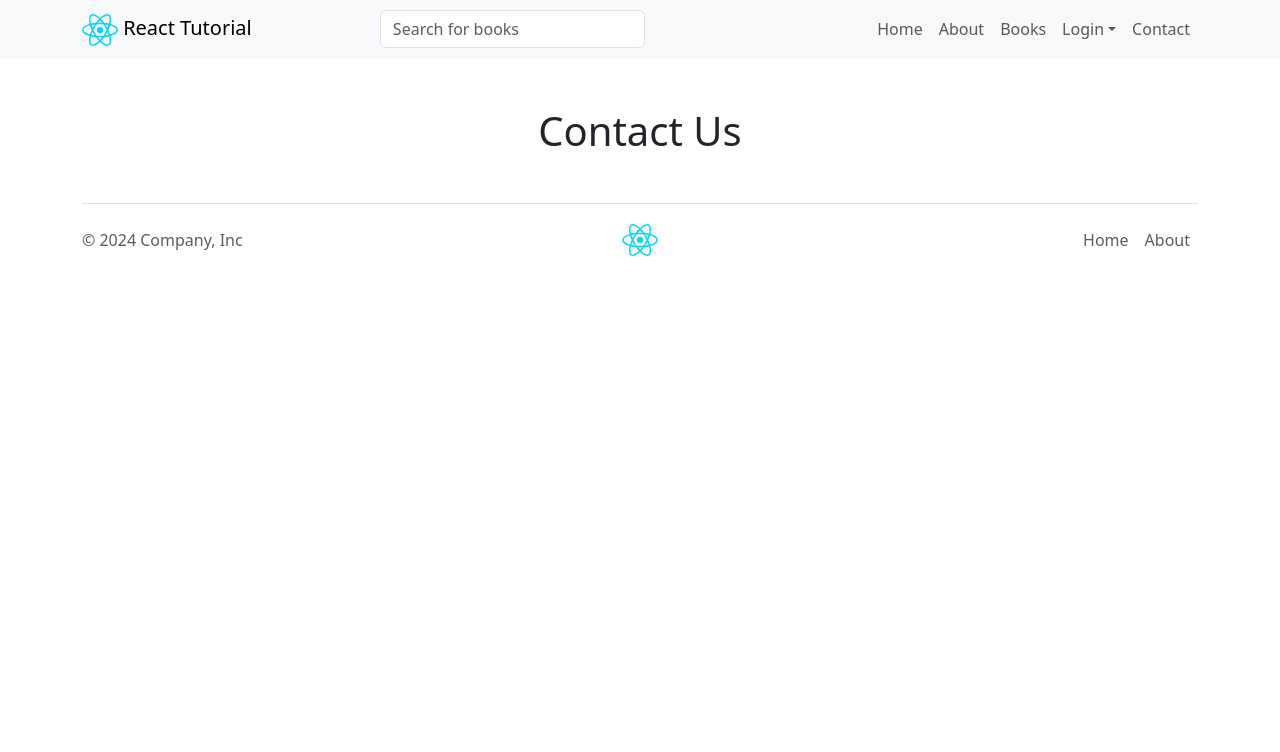
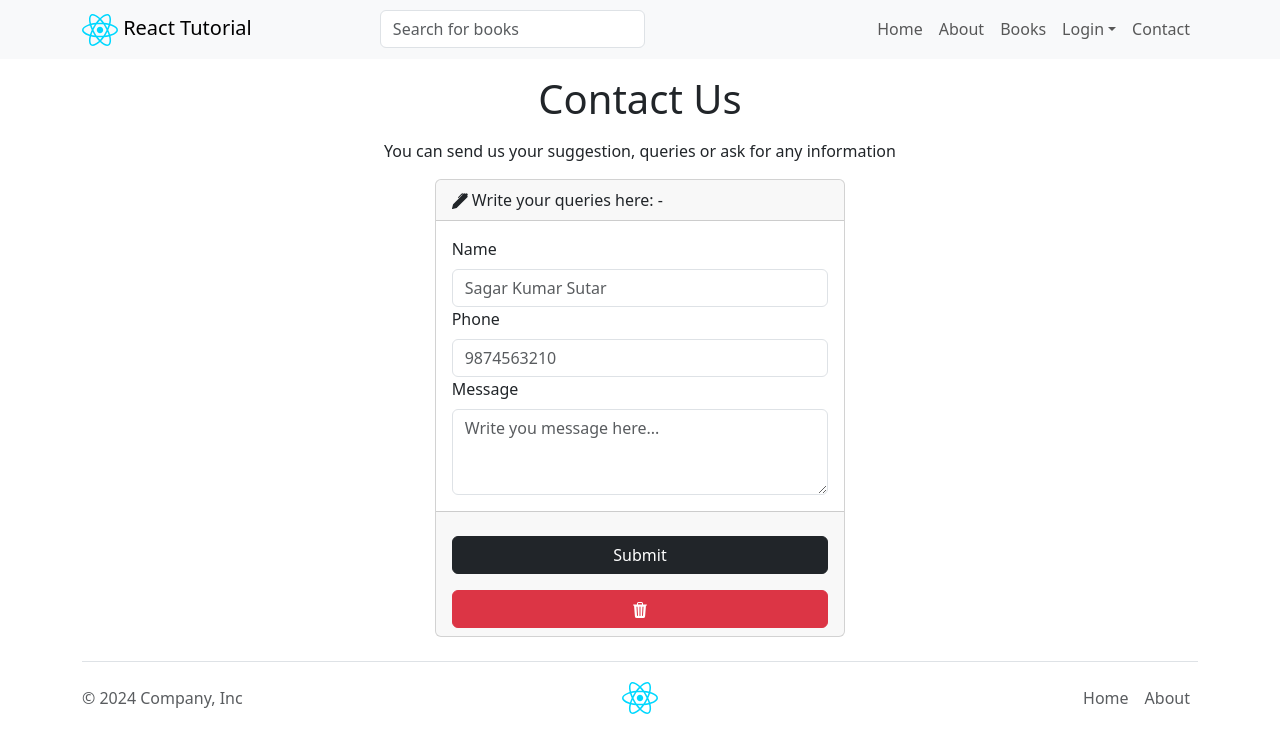
Before and after one commit to sagarsutar007/book-library, a React (Vite) app: page /contact in a window 1280 px wide. Shown: the top 752 px of the page. Built offline with nearby package versions, Linux system fonts and the light colour scheme.

Commit message:
icons & contact form

```diff
--- a/package.json
+++ b/package.json
@@ -14,6 +14,7 @@
     "react": "^18.3.1",
     "react-bootstrap": "^2.10.9",
     "react-dom": "^18.3.1",
+    "react-icons": "^5.5.0",
     "react-router-dom": "^7.1.5"
   },
   "devDependencies": {
--- a/src/pages/Contact.jsx
+++ b/src/pages/Contact.jsx
@@ -1,7 +1,66 @@
+import { useState } from 'react';
+import { Row, Col, Card } from 'react-bootstrap';
+import Button from 'react-bootstrap/Button';
+import Form from 'react-bootstrap/Form';
+import { BsFillPenFill, BsFillTrash3Fill } from "react-icons/bs";
+
 function Contact() {
+    const [name, setName] = useState('');
+    const [phone, setPhone] = useState('');
+    const [message, setMessage] = useState('');
+
+    const submitForm = () => {
+        console.log("Name", name);
+        console.log("Phone", phone);
+        console.log("Message", message);
+    }
+
+
     return (
         <>
-            <h1 className="text-center my-5">Contact Us</h1>
+            <h1 className="text-center my-3">Contact Us</h1>
+            <p className="text-center">You can send us your suggestion, queries or ask for any information</p>
+            <Form>
+                <Row>
+                    <Col lg={4} className="mx-auto">
+                        <Card>
+                            <Card.Header>
+                                <BsFillPenFill /> Write your queries here: -
+                            </Card.Header>
+                            <Card.Body>
+                                <Form.Group>
+                                    <Form.Label>Name</Form.Label>
+                                    <Form.Control type='text' onChange={(event) => {
+                                        console.log('name changed', event.target.value)
+
+                                        setName(event.target.value)
+                                    }} placeholder='Sagar Kumar Sutar' />
+                                </Form.Group>
+                                <Form.Group>
+                                    <Form.Label>Phone</Form.Label>
+                                    <Form.Control type='number' onChange={(e) => {
+                                        setPhone(e.target.value)
+                                    }} step={5} placeholder='9874563210' />
+                                </Form.Group>
+                                <Form.Group>
+                                    <Form.Label>Message</Form.Label>
+                                    <Form.Control onChange={(e) => {
+                                        setMessage(e.target.value)
+                                    }} as="textarea" rows={3} placeholder='Write you message here...' />
+                                </Form.Group>
+                            </Card.Body>
+                            <Card.Footer>
+                                <Button className='mt-3 w-100' variant='dark' onClick={submitForm}>Submit</Button>
+                                <Button type='reset' className='mt-3 w-100' variant='danger'><BsFillTrash3Fill /></Button>
+                            </Card.Footer>
+                        </Card>
+
+
+
+                    </Col>
+                </Row>
+
+            </Form>
         </>
     )
 }
```
Also changed, not shown: 1 other file (tests, documents, lock files or other folders).
